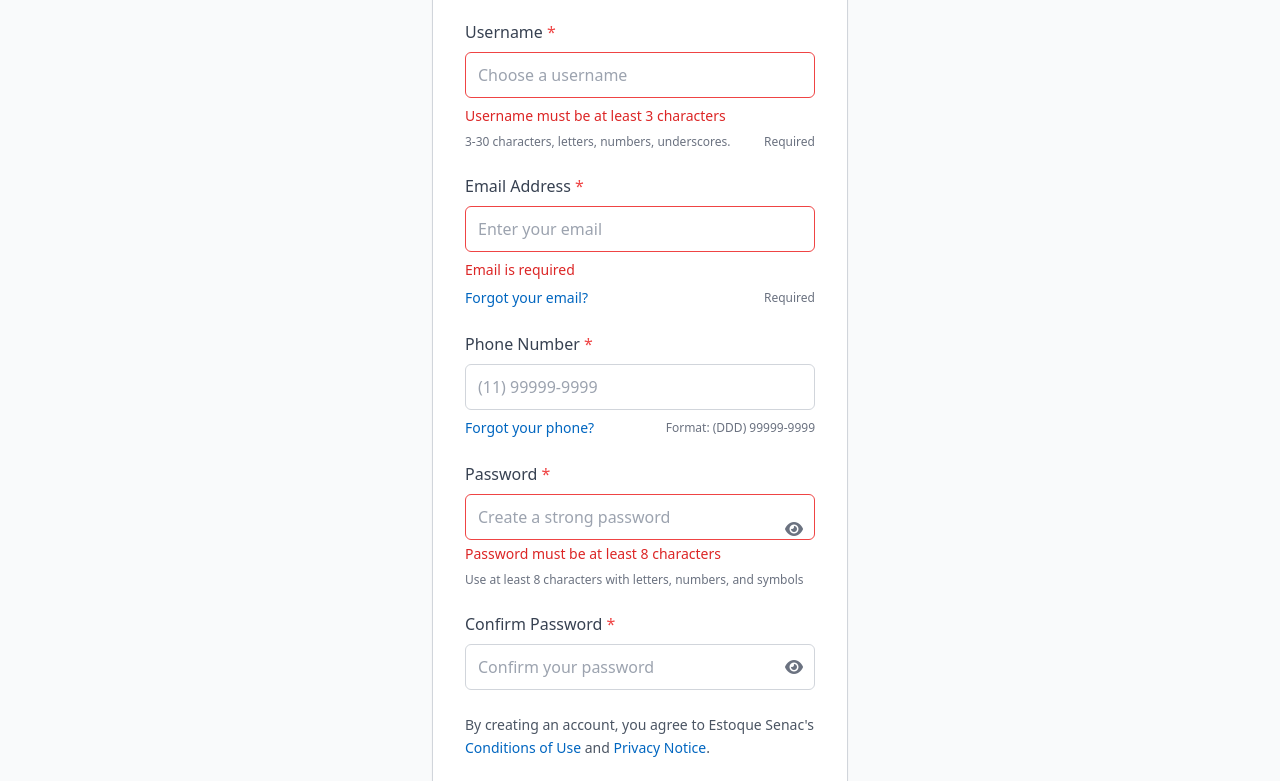
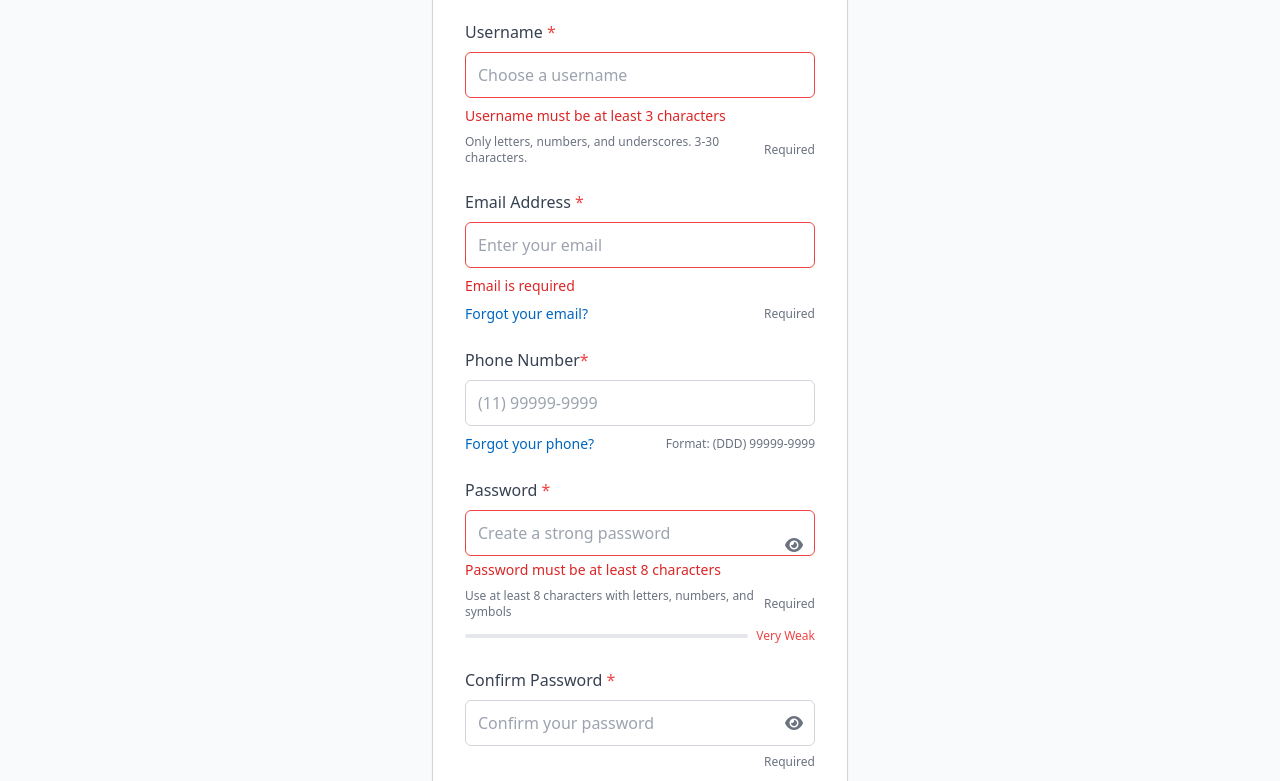
Before and after one commit to jajajawwswws-lab/senac_estoque_sistema, a website: page public/frontend/create.html in a window 1280 px wide. Shown: the part 285-1066 px from the top of the page. Drawn offline with nearby package versions, Linux system fonts and the light colour scheme.

Commit message:
Update create.html
vasdasdas

```diff
--- a/public/frontend/create.html
+++ b/public/frontend/create.html
@@ -7,7 +7,6 @@
 
     <!-- CSS -->
     <link rel="stylesheet" href="https://cdnjs.cloudflare.com/ajax/libs/font-awesome/6.4.0/css/all.min.css">
-    <link rel="stylesheet" href="style.css">
 
     <!-- Tailwind CSS -->
     <script src="https://cdn.tailwindcss.com"></script>
@@ -15,6 +14,7 @@
     <title>Create Account - Estoque Senac</title>
 
     <style>
+        /* Garantir que as imagens do header fiquem fixas */
         .fixed-header {
             position: fixed;
             top: 0;
@@ -25,8 +25,12 @@
             box-shadow: 0 2px 4px rgba(0,0,0,0.1);
         }
 
-        body { padding-top: 180px; }
+        /* Compensar o espaço do header fixo */
+        body {
+            padding-top: 180px; /* Ajuste conforme a altura do seu header */
+        }
 
+        /* Manter as imagens no centro */
         .header-images {
             display: flex;
             flex-direction: column;
@@ -38,96 +42,160 @@
 </head>
 <body class="bg-gray-50 min-h-screen">
 
-    <!-- Header fixo -->
+    <link rel="stylesheet" href="style.css">
+
+    <!-- Header FIXO - Não mexe durante a rolagem -->
     <header class="fixed-header">
+        <div class="header-gradient"></div>
+        <div class="header-accent"></div>
+        <div>
+
             <hr style="border: none; height: 75px; background-color: rgb(6, 43, 124); margin: 0;">
             <hr style="border: none; height: 25px; background-color: rgb(250, 166, 40); margin: 0;">
+
+            <!-- Barras coloridas fixas -->
+            <!-- Imagens centralizadas -->
             <div class="header-images">
                 <img src="senac-logo-png_seeklogo-205285.png" alt="logo" class="w-16">
                 <img src="2066642.png" alt="logo" class="w-8">
             </div>
+        </div>
     </header>
 
-    <!-- Conteúdo principal -->
+    <!-- Main Content (rolável) -->
     <main class="container mx-auto px-4 max-w-md mt-8 mb-20">
         <div class="bg-white border border-gray-300 rounded-lg shadow-sm p-6 md:p-8">
             <h1 class="text-3xl font-normal mb-6 text-center md:text-left" style="color: #0066C0;">
                 Create Account
             </h1>
 
+            <!-- FORMULÁRIO -->
             <form id="registrationForm" class="space-y-6" action="javascript:void(0);">
-
-                <!-- Username -->
+                <!-- Username Field -->
                 <div class="space-y-2">
                     <label for="username" class="block font-medium text-gray-700">
                         Username <span class="text-red-500">*</span>
                     </label>
-                    <input type="text" id="username" name="username" required placeholder="Choose a username" minlength="3" maxlength="30" pattern="[a-zA-Z0-9_]+" title="Only letters, numbers and underscores allowed"
+                    <input type="text"
+                           id="username"
+                           name="username"
+                           required
+                           placeholder="Choose a username"
+                           minlength="3"
+                           maxlength="30"
+                           pattern="[a-zA-Z0-9_]+"
+                           title="Only letters, numbers and underscores allowed"
                            class="w-full px-3 py-2.5 border border-gray-300 rounded-md focus:outline-none focus:border-orange-400 focus:ring-1 focus:ring-orange-400 transition-colors duration-200">
                     <div class="flex justify-between items-center">
-                        <p class="text-xs text-gray-500">3-30 characters, letters, numbers, underscores.</p>
+                        <p class="text-xs text-gray-500">
+                            Only letters, numbers, and underscores. 3-30 characters.
+                        </p>
                         <span class="text-xs text-gray-500">Required</span>
                     </div>
                 </div>
 
-                <!-- Email -->
+                <!-- Email Field -->
                 <div class="space-y-2">
                     <label for="email" class="block font-medium text-gray-700">
                         Email Address <span class="text-red-500">*</span>
                     </label>
-                    <input type="email" id="email" name="email" required placeholder="Enter your email"
+                    <input type="email"
+                           id="email"
+                           name="email"
+                           required
+                           placeholder="Enter your email"
                            class="w-full px-3 py-2.5 border border-gray-300 rounded-md focus:outline-none focus:border-orange-400 focus:ring-1 focus:ring-orange-400 transition-colors duration-200">
                     <div class="flex justify-between items-center">
-                        <a href="#" class="text-sm hover:text-orange-600 hover:underline transition-colors duration-200" style="color: #0066C0;">Forgot your email?</a>
+                        <a href="#" class="text-sm hover:text-orange-600 hover:underline transition-colors duration-200" style="color: #0066C0;">
+                            Forgot your email?
+                        </a>
                         <span class="text-xs text-gray-500">Required</span>
                     </div>
                 </div>
 
-                <!-- Phone -->
+                <!-- Phone Field -->
                 <div class="space-y-2">
                     <label for="phone" class="block font-medium text-gray-700">
-                        Phone Number <span class="text-red-500">*</span>
+                        Phone Number<span class="text-red-500">*</span>
                     </label>
-                    <input type="tel" id="phone" name="phone" required placeholder="(11) 99999-9999" pattern="\([0-9]{2}\)\s[0-9]{4,5}-[0-9]{4}" title="Format: (DDD) 99999-9999"
+                    <input type="tel"
+                           id="phone"
+                           name="phone"
+                           required
+                           placeholder="(11) 99999-9999"
+                           pattern="\([0-9]{2}\)\s[0-9]{4,5}-[0-9]{4}"
+                           title="Format: (DDD) 99999-9999"
                            class="w-full px-3 py-2.5 border border-gray-300 rounded-md focus:outline-none focus:border-orange-400 focus:ring-1 focus:ring-orange-400 transition-colors duration-200">
                     <div class="flex justify-between items-center">
-                        <a href="#" class="text-sm hover:text-orange-600 hover:underline transition-colors duration-200" style="color: #0066C0;">Forgot your phone?</a>
+                        <a href="#" class="text-sm hover:text-orange-600 hover:underline transition-colors duration-200" style="color: #0066C0;">
+                            Forgot your phone?
+                        </a>
                         <span class="text-xs text-gray-500">Format: (DDD) 99999-9999</span>
                     </div>
                 </div>
 
-                <!-- Password -->
+                <!-- Password Field -->
                 <div class="space-y-2">
                     <label for="password" class="block font-medium text-gray-700">
                         Password <span class="text-red-500">*</span>
                     </label>
                     <div class="relative">
-                        <input type="password" id="password" name="password" required placeholder="Create a strong password" minlength="8"
+                        <input type="password"
+                               id="password"
+                               name="password"
+                               required
+                               placeholder="Create a strong password"
+                               minlength="8"
                                class="w-full px-3 py-2.5 border border-gray-300 rounded-md focus:outline-none focus:border-orange-400 focus:ring-1 focus:ring-orange-400 transition-colors duration-200 pr-10">
                         <button type="button" class="absolute right-3 top-1/2 transform -translate-y-1/2 text-gray-500 hover:text-gray-700 focus:outline-none" id="togglePassword">
                             <i class="fas fa-eye"></i>
                         </button>
                     </div>
-                    <p class="text-xs text-gray-500">Use at least 8 characters with letters, numbers, and symbols</p>
+                    <div class="flex justify-between items-center">
+                        <p class="text-xs text-gray-500">
+                            Use at least 8 characters with letters, numbers, and symbols
+                        </p>
+                        <span class="text-xs text-gray-500">Required</span>
                     </div>
 
-                <!-- Confirm Password -->
+                    <!-- Password Strength Indicator -->
+                    <div id="passwordStrength" class="hidden mt-2">
+                        <div class="flex items-center space-x-2">
+                            <div class="h-1 flex-1 bg-gray-200 rounded-full overflow-hidden">
+                                <div id="strengthBar" class="h-full w-0 transition-all duration-300"></div>
+                            </div>
+                            <span id="strengthText" class="text-xs font-medium"></span>
+                        </div>
+                    </div>
+                </div>
+
+                <!-- Confirm Password Field -->
                 <div class="space-y-2">
                     <label for="confirmPassword" class="block font-medium text-gray-700">
                         Confirm Password <span class="text-red-500">*</span>
                     </label>
                     <div class="relative">
-                        <input type="password" id="confirmPassword" name="confirmPassword" required placeholder="Confirm your password" minlength="8"
+                        <input type="password"
+                               id="confirmPassword"
+                               name="confirmPassword"
+                               required
+                               placeholder="Confirm your password"
+                               minlength="8"
                                class="w-full px-3 py-2.5 border border-gray-300 rounded-md focus:outline-none focus:border-orange-400 focus:ring-1 focus:ring-orange-400 transition-colors duration-200 pr-10">
                         <button type="button" class="absolute right-3 top-1/2 transform -translate-y-1/2 text-gray-500 hover:text-gray-700 focus:outline-none" id="toggleConfirmPassword">
                             <i class="fas fa-eye"></i>
                         </button>
                     </div>
-                    <div id="passwordMatchMessage" class="text-sm"></div>
+                    <div class="flex justify-between items-center">
+                        <div id="passwordMatchMessage" class="text-sm">
+                            <!-- Message will be inserted here by JavaScript -->
+                        </div>
+                        <span class="text-xs text-gray-500">Required</span>
+                    </div>
                 </div>
 
-                <!-- Terms -->
-                <div class="text-sm text-gray-600">
+                <!-- Terms and Conditions -->
+                <div class="text-sm text-gray-600 space-y-2">
                     <p class="leading-relaxed">
                         By creating an account, you agree to Estoque Senac's
                         <a href="#" class="hover:text-orange-600 hover:underline" style="color: #0066C0;">Conditions of Use</a> and
@@ -135,16 +203,19 @@
                     </p>
                 </div>
 
-                <!-- Submit -->
-                <button type="submit" id="submitButton" disabled
+                <!-- BOTÃO DE SUBMIT -->
+                <button type="submit"
+                        id="submitButton"
                         class="w-full border border-gray-400 rounded-md py-3 px-4 text-sm font-medium hover:shadow-md transition-all duration-200 focus:outline-none focus:ring-2 focus:ring-orange-300 focus:ring-offset-2 disabled:opacity-50 disabled:cursor-not-allowed"
+                        disabled
                         style="background-color: #FAA628; color: white;">
                     Create your Estoque Senac account
                 </button>
 
+                <!-- DIV PARA MENSAGENS DE RESULTADO -->
                 <div id="result" class="text-center mt-4 font-medium"></div>
 
-                <!-- Already have account -->
+                <!-- Already have an account? -->
                 <div class="text-center pt-4 border-t border-gray-200">
                     <p class="text-gray-600">
                         Already have an account?
@@ -155,11 +226,8 @@
         </div>
     </main>
 
-    <!-- reCAPTCHA v3 -->
-    <script src="https://www.google.com/recaptcha/api.js?render=YOUR_SITE_KEY"></script>
-
-    <!-- JS -->
+    <!-- JavaScript -->
     <script type="module" src="create.js"></script>
-
+    <script src="https://www.google.com/recaptcha/api.js?render=6LctSXksAAAAAM19sUp0Z0wRZ7nAMIxlLGe7EDgf"></script>
 </body>
 </html>
```
Lines whose indentation alone changed are shown as unchanged.
